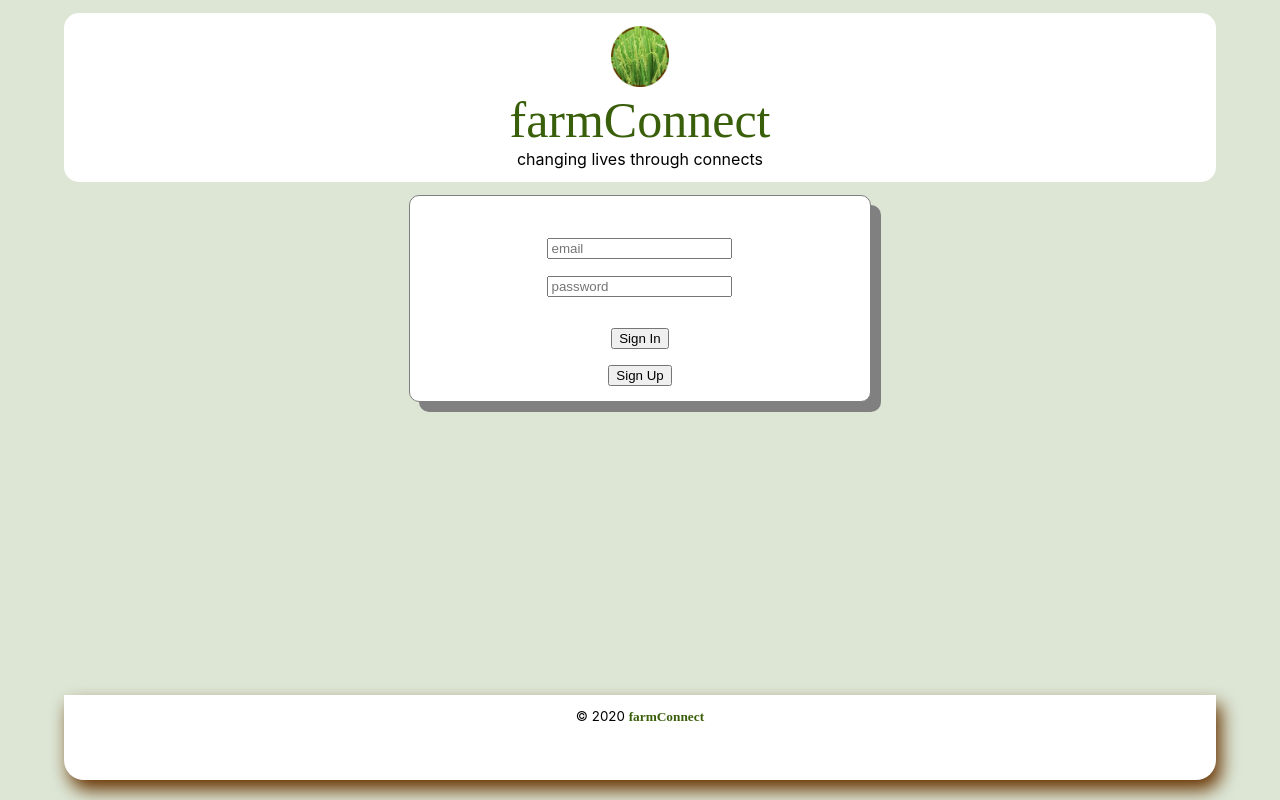
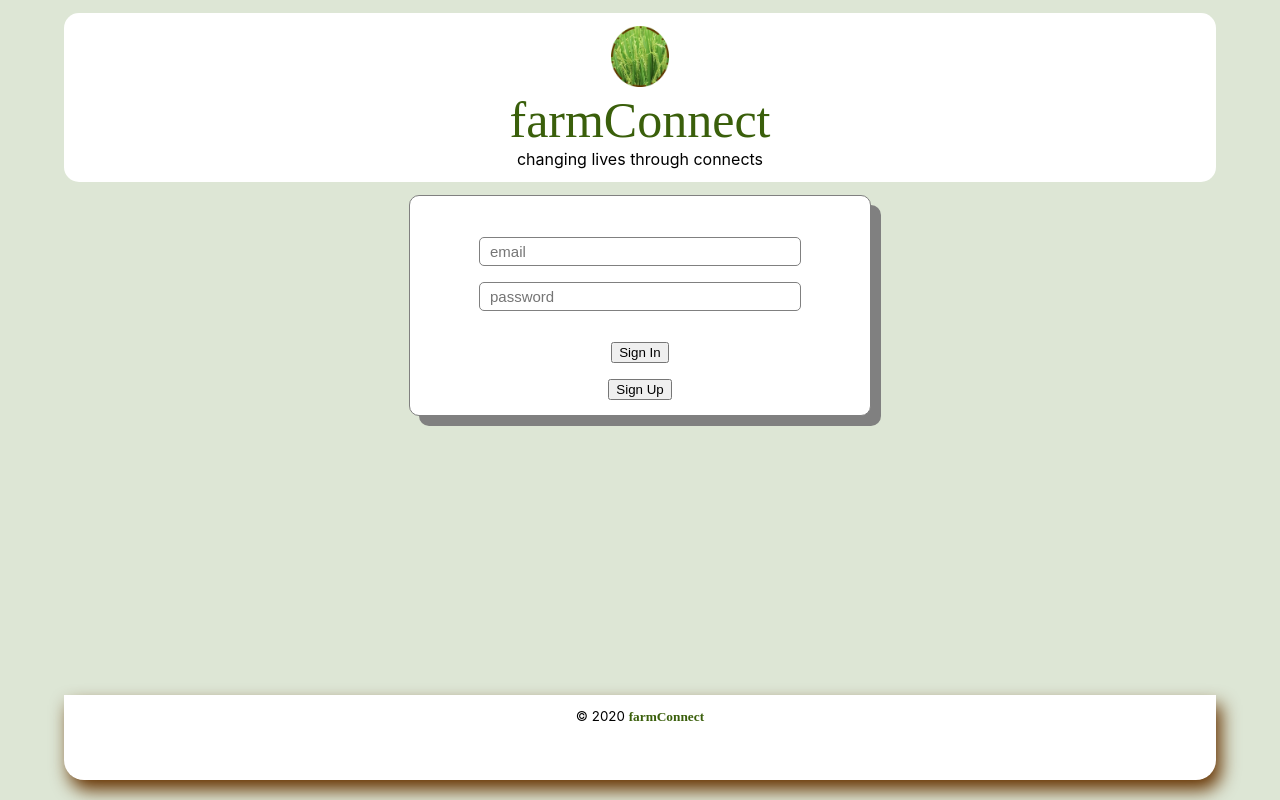
Before and after one commit to coula3/farm-connect, a React (Create React App) app in the folder farm-connect-frontend/: page / in a window 1280 px wide. Built offline with nearby package versions, Linux system fonts and the light colour scheme.

Commit message:
add styling to input elements on SignIn

```diff
--- a/farm-connect-frontend/src/containers/SignIn/SignIn.css
+++ b/farm-connect-frontend/src/containers/SignIn/SignIn.css
@@ -22,3 +22,11 @@
 #button {
     margin-top: 15px;
 }
+
+.sign_in_input {
+    width: 300px;
+    padding: 5px 10px;
+    font-size: 15px;
+    border: grey solid 1px;
+    border-radius: 5px;
+}
--- a/farm-connect-frontend/src/containers/SignIn/SignIn.js
+++ b/farm-connect-frontend/src/containers/SignIn/SignIn.js
@@ -52,8 +52,8 @@ class SignIn extends Component {
         return (
             <div className="main_div">
                 <form id="signin_form" onSubmit={this.handleSubmit}>
-                    <p><input type="text" name="email" placeholder="email" value={this.state.user.email} onChange={this.handleChange} /></p>
-                    <p><input type="password" name="password" placeholder="password" value={this.state.user.password} onChange={this.handleChange} /></p>
+                    <p><input className="sign_in_input" type="text" name="email" placeholder="email" value={this.state.user.email} onChange={this.handleChange} /></p>
+                    <p><input className="sign_in_input" type="password" name="password" placeholder="password" value={this.state.user.password} onChange={this.handleChange} /></p>
                     <p id="p_errors">{this.props.errorMessages.length > 0 ? this.props.errorMessages[0] : ""}</p>
                     <button id="button">Sign In</button>
                 </form>
```
